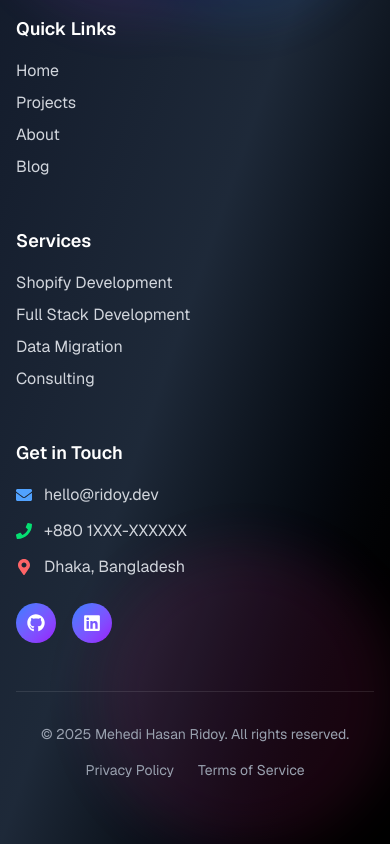
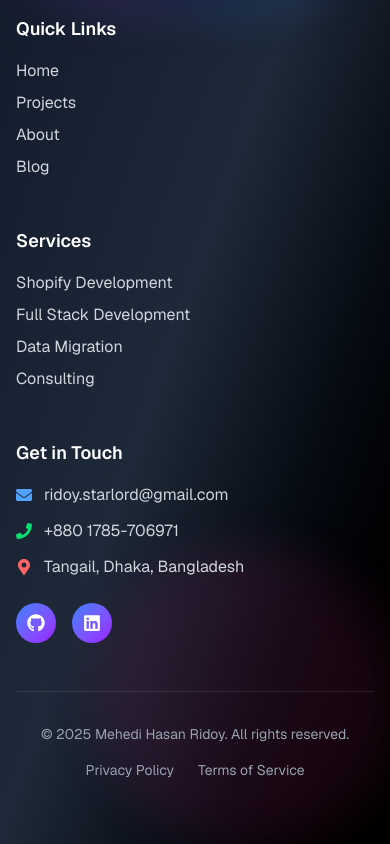
Before and after one commit to ridoystarlord/My-NextJs-Portfolio, a Next.js app: page /blog in a window 390 px wide. Shown: the part 4739-5583 px from the top of the page. Built offline with nearby package versions, Linux system fonts and the light colour scheme.

Commit message:
Update footer contact details with clickable email and phone links, and refine location description

```diff
--- a/components/footer.tsx
+++ b/components/footer.tsx
@@ -124,15 +124,25 @@ export default function Footer() {
             <ul className="space-y-3">
               <li className="flex items-center space-x-3 text-gray-300">
                 <FaEnvelope className="text-blue-400" />
-                <span>hello@ridoy.dev</span>
+                <a
+                  href="mailto:ridoy.starlord@gmail.com"
+                  className="hover:text-blue-400 transition-colors"
+                >
+                  ridoy.starlord@gmail.com
+                </a>
               </li>
               <li className="flex items-center space-x-3 text-gray-300">
                 <FaPhone className="text-green-400" />
-                <span>+880 1XXX-XXXXXX</span>
+                <a
+                  href="tel:+8801785706971"
+                  className="hover:text-green-400 transition-colors"
+                >
+                  +880 1785-706971
+                </a>
               </li>
               <li className="flex items-center space-x-3 text-gray-300">
                 <FaMapMarkerAlt className="text-red-400" />
-                <span>Dhaka, Bangladesh</span>
+                <span>Tangail, Dhaka, Bangladesh</span>
               </li>
             </ul>
 
```
